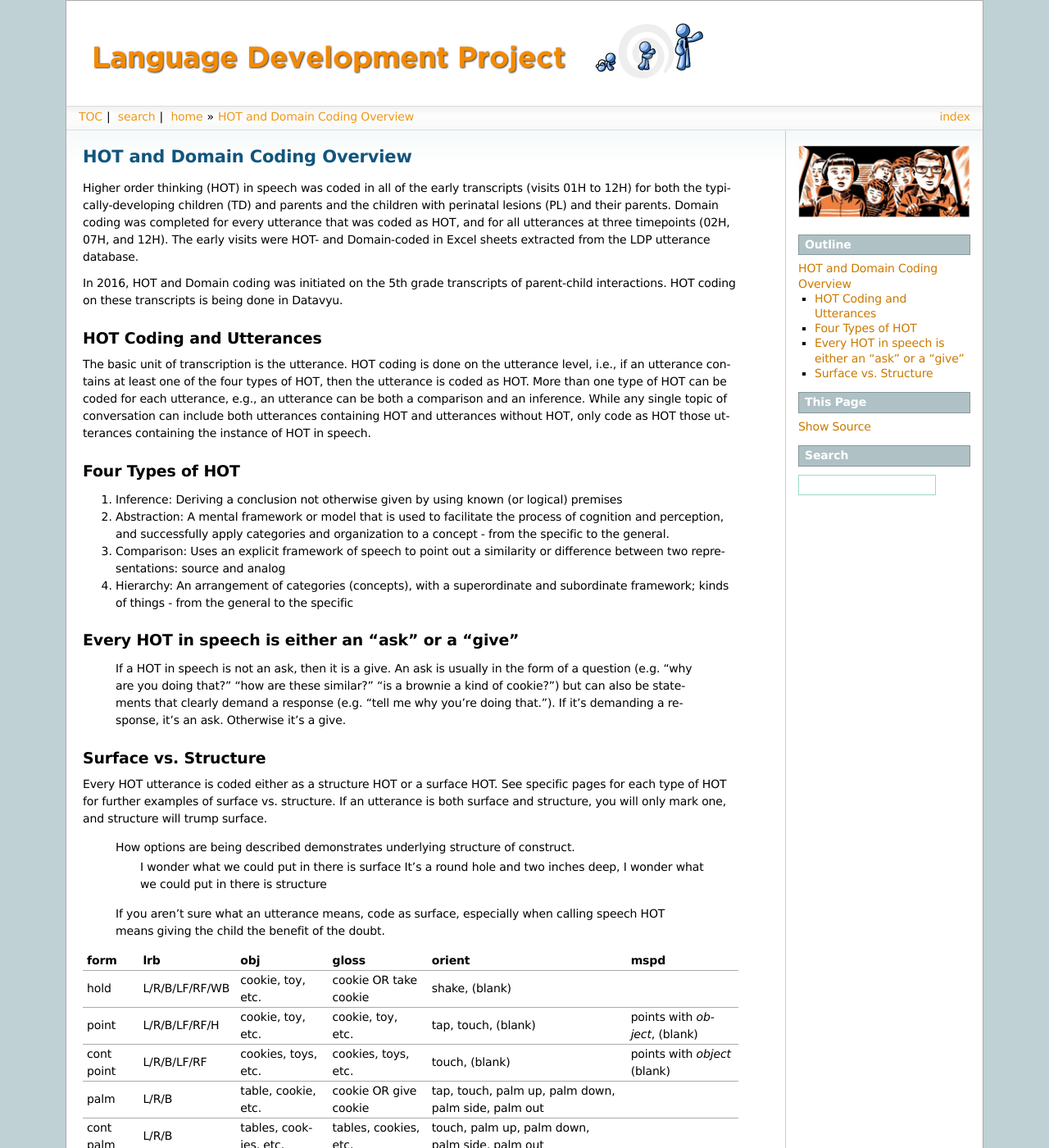
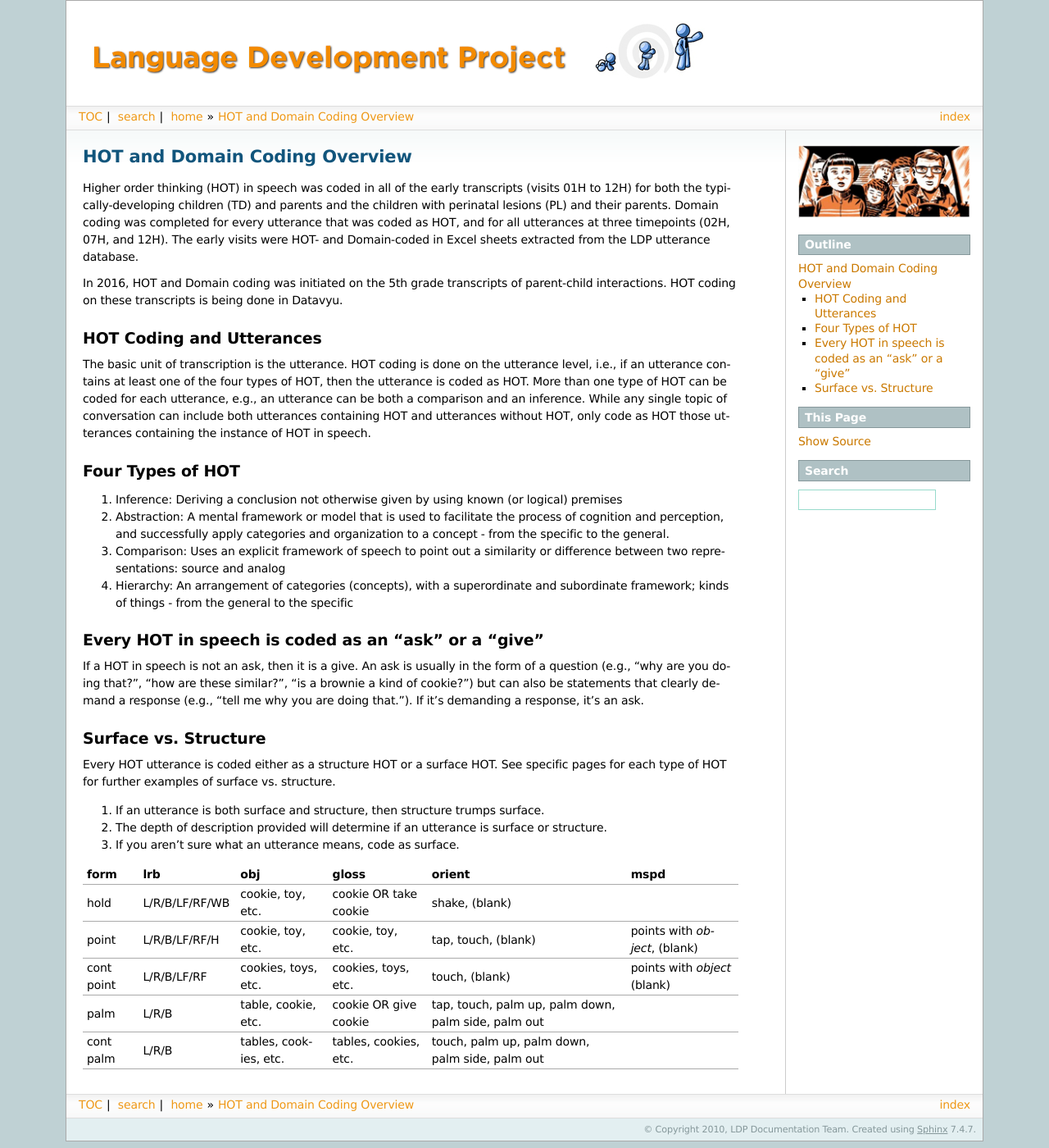
Before and after one commit to ldp-uchicago/docs, a Sphinx documentation site: the page built from sphinx/guides/HOT-and-Domain-Coding/overview.rst, in a window 1280 px wide and 1400 px high. Shown: the whole window at 82% size. Built offline with Sphinx 7.4.7, drawn with Linux system fonts in a browser that asks for light colours; formulas are drawn with MathJax 3.

Commit message:
Update overview.rst

```diff
--- a/sphinx/guides/HOT-and-Domain-Coding/overview.rst
+++ b/sphinx/guides/HOT-and-Domain-Coding/overview.rst
@@ -14,26 +14,27 @@ The basic unit of transcription is the utterance.  HOT coding is done on the utt
 Four Types of HOT
 =================
 
-#. Inference: Deriving a conclusion not otherwise given by using known (or logical) premises
+#.  Inference: Deriving a conclusion not otherwise given by using known (or logical) premises
 
-#. Abstraction: A mental framework or model that is used to facilitate the process of cognition and perception, and successfully apply categories and organization to a concept - from the specific to the general.
+#.  Abstraction: A mental framework or model that is used to facilitate the process of cognition and perception, and successfully apply categories and organization to a concept - from the specific to the general.
 
-#. Comparison: Uses an explicit framework of speech to point out a similarity or difference between two representations: source and analog
+#.  Comparison: Uses an explicit framework of speech to point out a similarity or difference between two representations: source and analog
 
-#. Hierarchy: An arrangement of categories (concepts), with a superordinate and subordinate framework; kinds of things - from the general to the specific
+#.  Hierarchy: An arrangement of categories (concepts), with a superordinate and subordinate framework; kinds of things - from the general to the specific
 
-Every HOT in speech is either an "ask" or a "give"
+Every HOT in speech is coded as an "ask" or a "give"
 ===================================================
- If a HOT in speech is not an ask, then it is a give.  An ask is usually in the form of a question (e.g. "why are you doing that?" "how are these similar?" "is a brownie a kind of cookie?") but can also be statements that clearly demand a response (e.g. "tell me why you're doing that."). If it's demanding a response, it's an ask. Otherwise it's a give.
+If a HOT in speech is not an ask, then it is a give. An ask is usually in the form of a question (e.g., "why are you doing that?", "how are these similar?", "is a brownie a kind of cookie?") but can also be statements that clearly demand a response (e.g., "tell me why you are doing that."). If it's demanding a response, it's an ask.
 
 Surface vs. Structure
 ======================
 Every HOT utterance is coded either as a structure HOT or a surface HOT.  See specific pages for each type of HOT for further examples of surface vs. structure.
-If an utterance is both surface and structure, you will only mark one, and structure will trump surface.
-    How options are being described demonstrates underlying structure of construct.
-        I wonder what we could put in there is surface
-        It’s a round hole and two inches deep, I wonder what we could put in there is structure
-    If you aren't sure what an utterance means, code as surface, especially when calling speech HOT means giving the child the benefit of the doubt.
+
+#.  If an utterance is both surface and structure, then structure trumps surface.
+
+#.  The depth of description provided will determine if an utterance is surface or structure.
+
+#.  If you aren't sure what an utterance means, code as surface.
 
 
 
```
